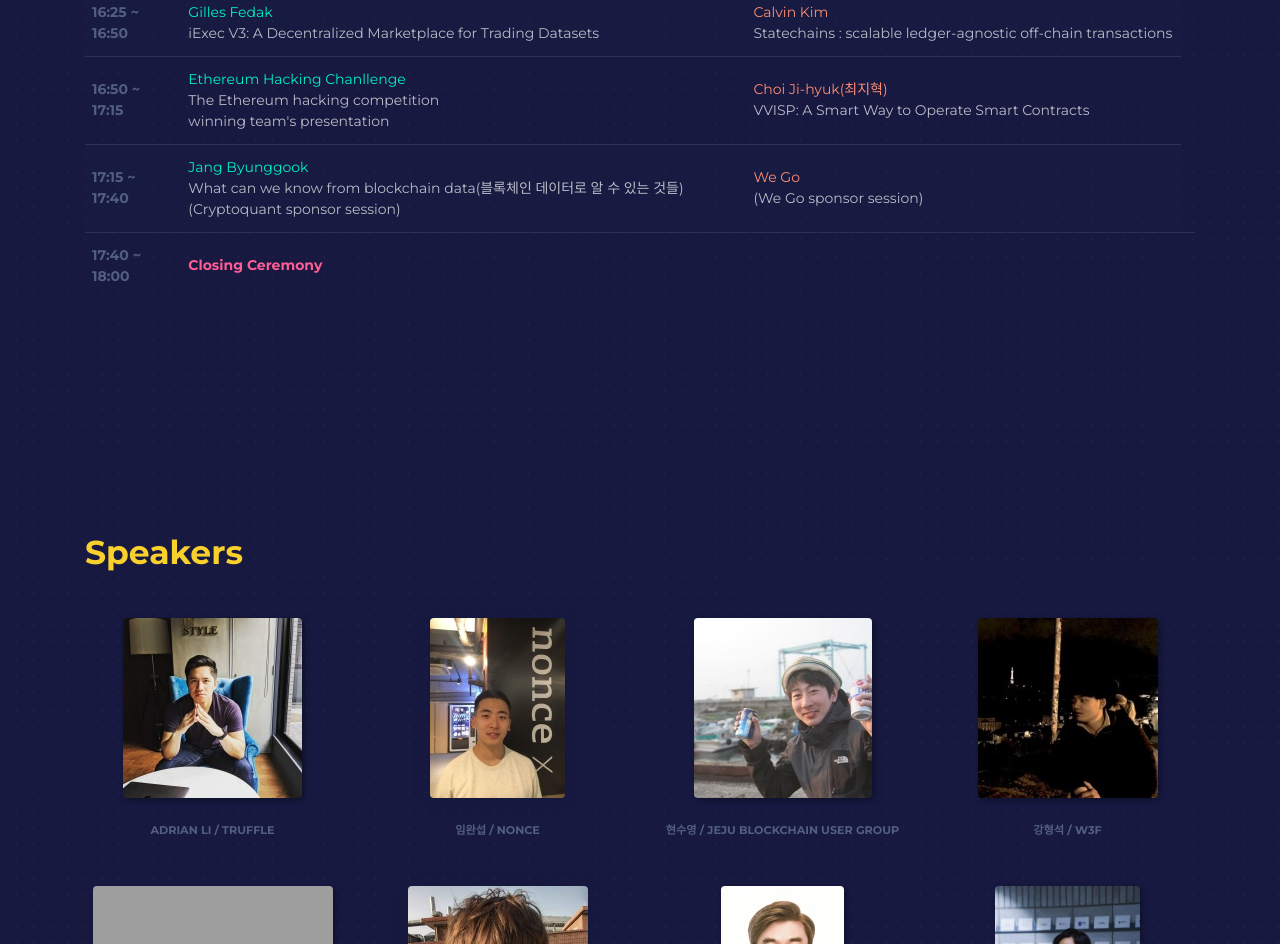
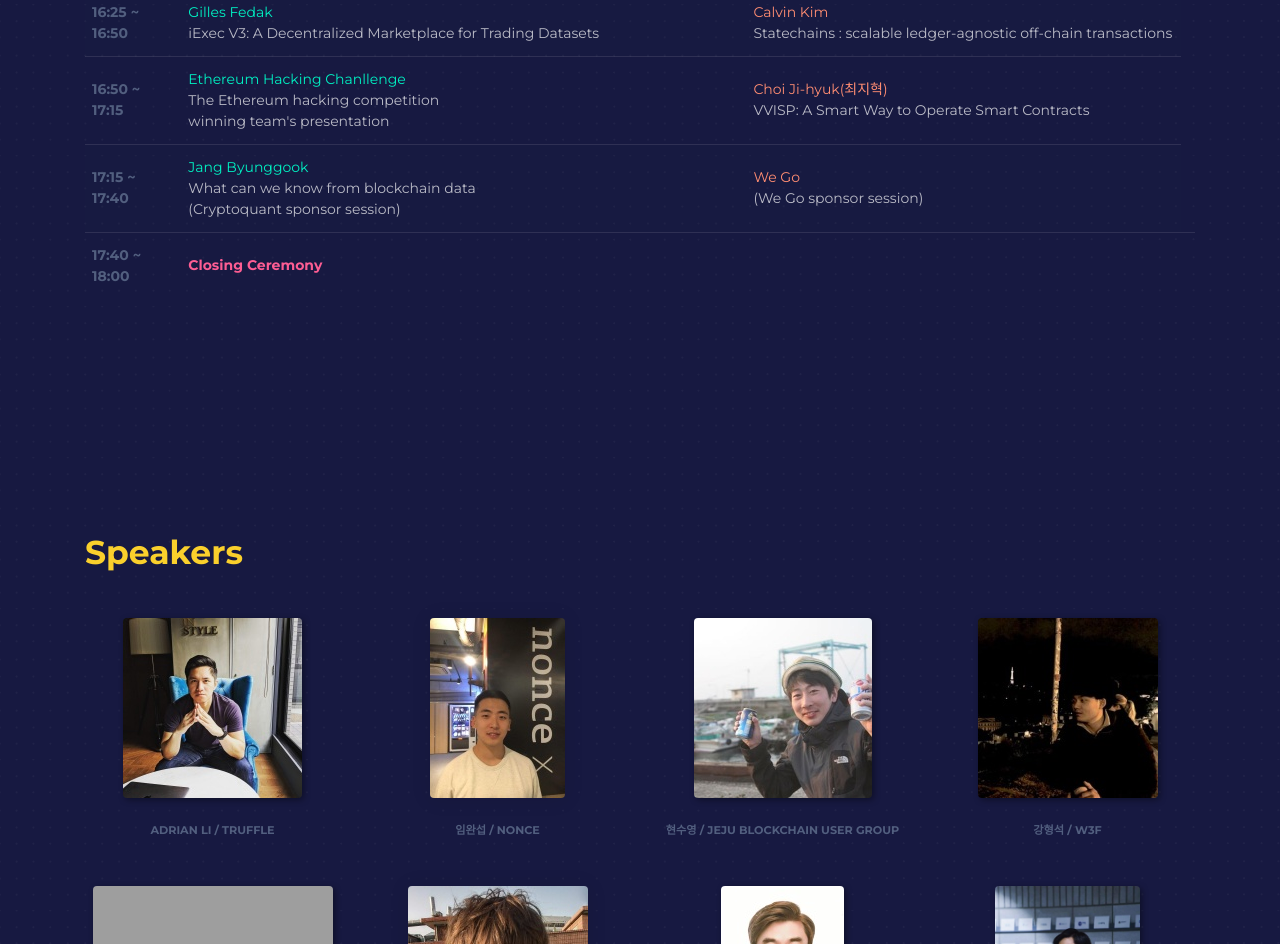
Before and after one commit to ethcon-kr/2019.ethcon.kr, a website: page index.en.html in a window 1280 px wide. Shown: the part 5130-6074 px from the top of the page. Drawn offline with Linux system fonts and the light colour scheme; grey boxes are pictures that could not be loaded.

Commit message:
fix EN schdule

```diff
--- a/index.en.html
+++ b/index.en.html
@@ -603,7 +603,7 @@
                     <th scope="row">17:15 ~ 17:40</th>
                     <td>
                       <span class="text-success">Jang Byunggook</span><br />
-                      What can we know from blockchain data(블록체인 데이터로 알 수 있는 것들)</br>
+                      What can we know from blockchain data</br>
                       (Cryptoquant sponsor session)</td>
                     <td>
                       <span class="text-warning">We Go</span><br />
```
